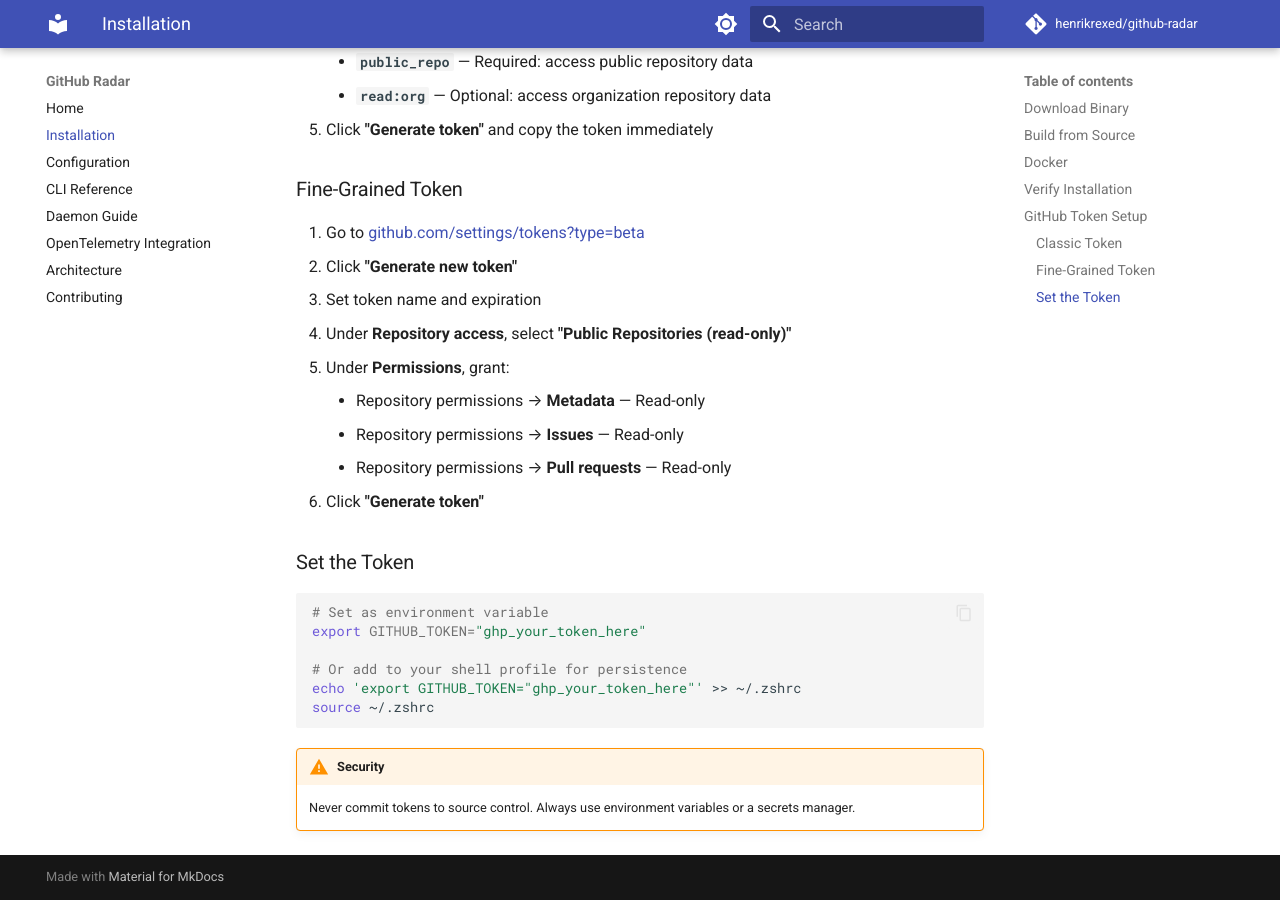
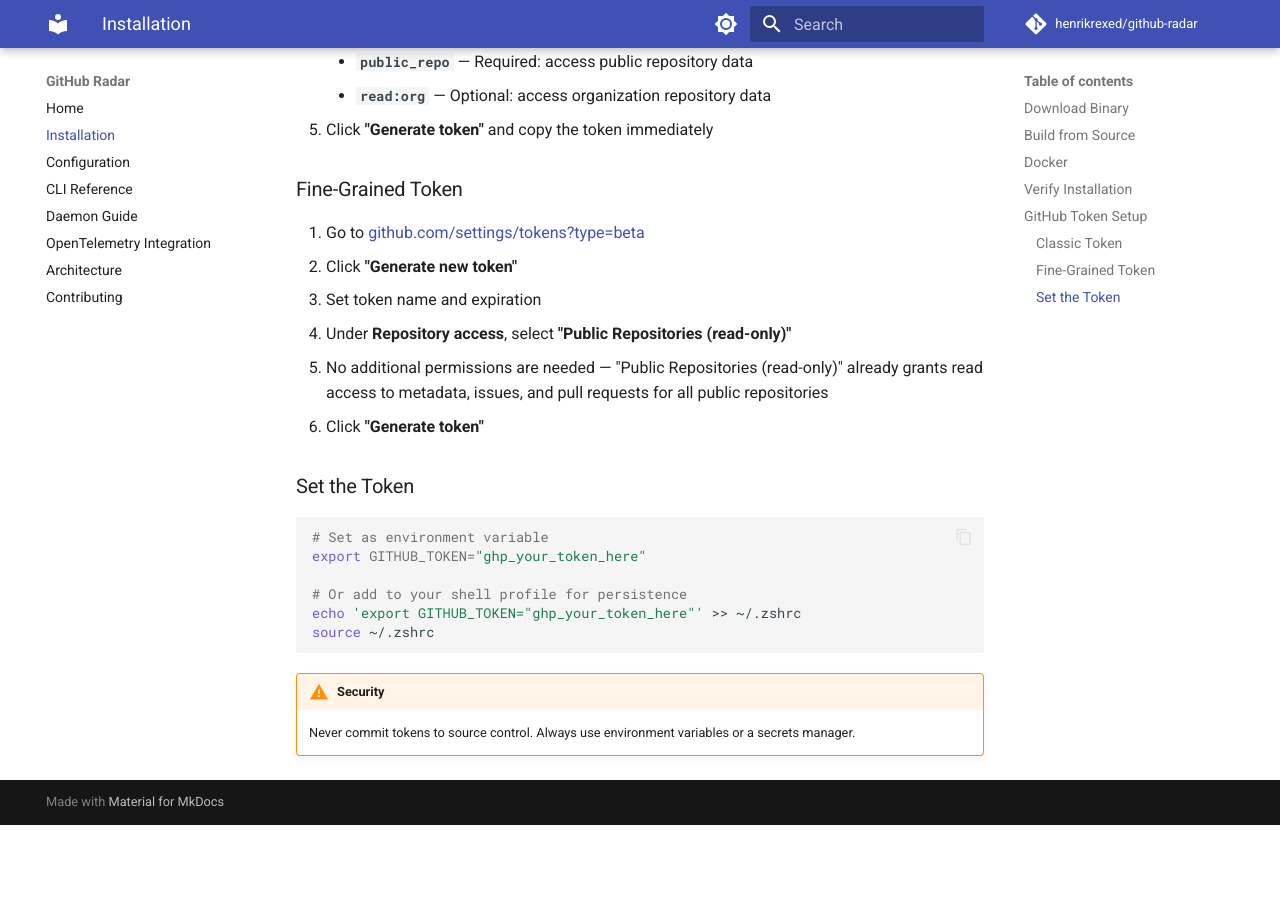
Before and after one commit to henrikrexed/github-radar, an MkDocs documentation site: the page built from docs/installation.md, in a window 1280 px wide and 900 px high, scrolled down 1366 px. Built offline with MkDocs 1.6.1 and Material for MkDocs 9.7.7, drawn with Linux system fonts in a browser that asks for light colours; comment, search, counter and statistics services are not loaded; after the commit the page ends 2191 px from its top, so only the background shows below that.

Commit message:
docs: fix fine-grained token instructions
Remove incorrect repository permission steps. When selecting "Public
Repositories (read-only)" as repository access, GitHub automatically
grants the Metadata read permission which covers all APIs we use
(search, repos, issues, PRs, contributors). No additional permissions
need to be configured manually.

Co-Authored-By: Claude Opus 4.6 <noreply@anthropic.com>

```diff
--- a/docs/installation.md
+++ b/docs/installation.md
@@ -92,10 +92,7 @@ GitHub Radar requires a Personal Access Token for the GitHub API. Authenticated
 2. Click **"Generate new token"**
 3. Set token name and expiration
 4. Under **Repository access**, select **"Public Repositories (read-only)"**
-5. Under **Permissions**, grant:
-      - Repository permissions → **Metadata** — Read-only
-      - Repository permissions → **Issues** — Read-only
-      - Repository permissions → **Pull requests** — Read-only
+5. No additional permissions are needed — "Public Repositories (read-only)" already grants read access to metadata, issues, and pull requests for all public repositories
 6. Click **"Generate token"**
 
 ### Set the Token
```
Also changed, not shown: README.md (+1 -4 lines).
